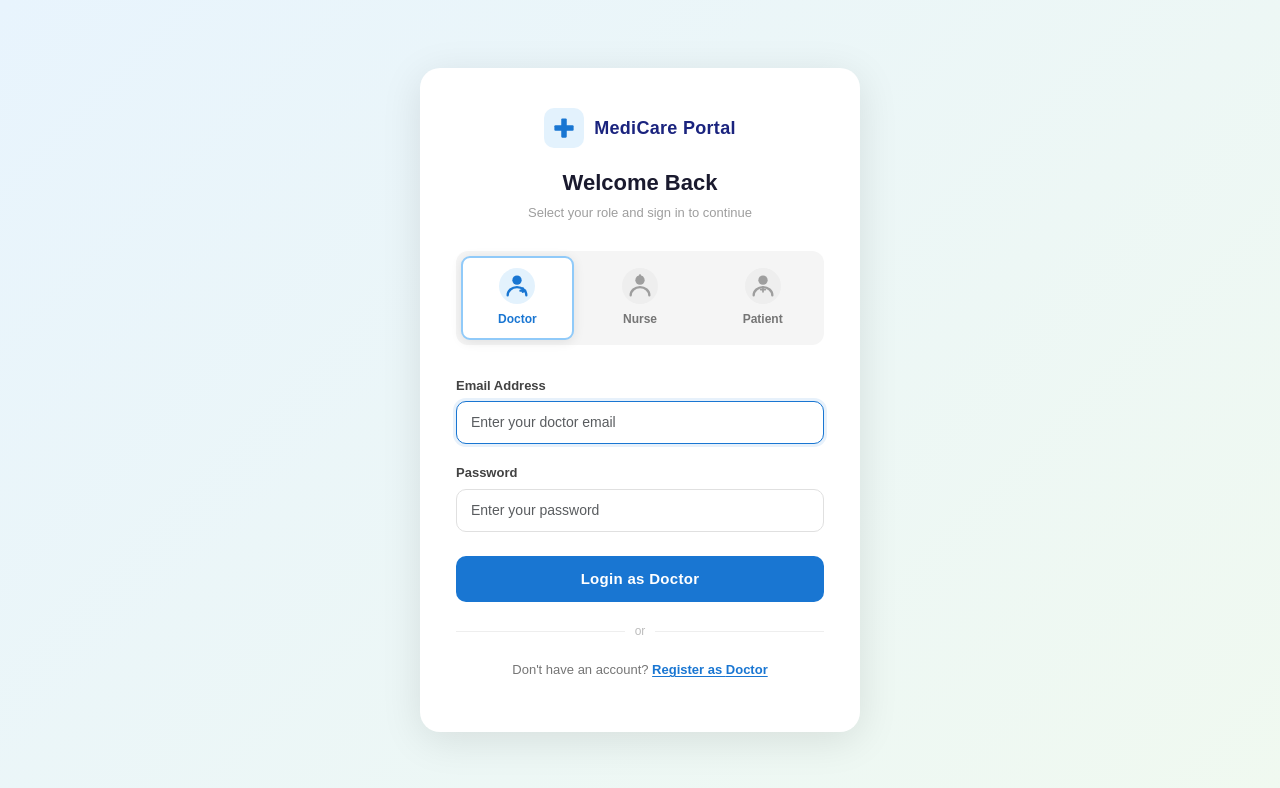
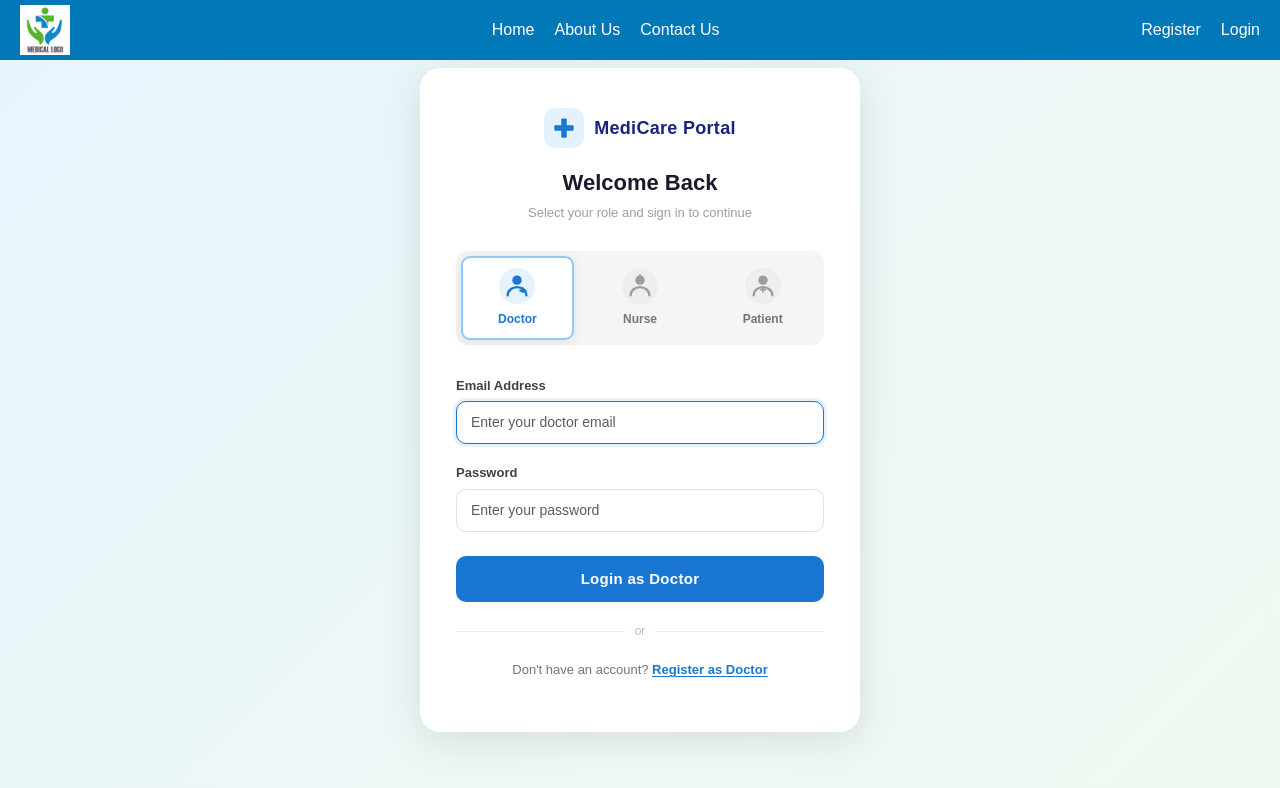
Before and after one commit to training-11/HMS-Project, a React (Create React App) app in the folder front-end/: page /login in a window 1280 px wide. Shown: the top 788 px of the page. Built offline with nearby package versions, Linux system fonts and the light colour scheme.

Commit message:
saving my local changes before pull

```diff
--- /dev/null
+++ b/front-end/src/Components/Navbar.jsx
@@ -0,0 +1,157 @@
+import { useState } from "react";
+import { useNavigate, useLocation } from "react-router-dom";
+import logo from "../assets/hospital-logo.png";
+
+const Navbar = ({
+  scrollToRef,
+  homeRef,
+  aboutRef,
+  contactRef
+}) => {
+  const navigate = useNavigate();
+  const location = useLocation();
+  const [showModal, setShowModal] = useState(false);
+
+  const handleScroll = (section, ref) => {
+
+    if (location.pathname !== "/") {
+      navigate("/", { state: { scrollTo: section } });
+      return;
+    }
+
+    if (typeof scrollToRef === "function" && ref) {
+      scrollToRef(ref);
+    }
+  };
+
+  return (
+    <>
+      <nav
+        style={{
+          position: "fixed",
+          top: 0,
+          width: "100%",
+          height: "60px",
+          background: "#0077b6",
+          color: "white",
+          display: "flex",
+          alignItems: "center",
+          justifyContent: "space-between",
+          padding: "0 20px",
+          zIndex: 1000,
+        }}
+      >
+        <img
+          src={logo}
+          alt="logo"
+          style={{ height: "50px", cursor: "pointer" }}
+          onClick={() => handleScroll("home", homeRef)}
+        />
+
+        <div style={{ display: "flex", gap: "20px" }}>
+          <span
+            style={{ cursor: "pointer" }}
+            onClick={() => handleScroll("home", homeRef)}
+          >
+            Home
+          </span>
+
+          <span
+            style={{ cursor: "pointer" }}
+            onClick={() => handleScroll("about", aboutRef)}
+          >
+            About Us
+          </span>
+
+          <span
+            style={{ cursor: "pointer" }}
+            onClick={() => handleScroll("contact", contactRef)}
+          >
+            Contact Us
+          </span>
+        </div>
+
+        <div style={{ display: "flex", gap: "20px" }}>
+          <span
+            style={{ cursor: "pointer" }}
+            onClick={() => setShowModal(true)}
+          >
+            Register
+          </span>
+
+          <span
+            style={{ cursor: "pointer" }}
+            onClick={() => navigate("/login")}
+          >
+            Login
+          </span>
+        </div>
+      </nav>
+
+      {showModal && (
+        <>
+          <div
+            onClick={() => setShowModal(false)}
+            style={{
+              position: "fixed",
+              inset: 0,
+              backgroundColor: "rgba(0,0,0,0.5)",
+              zIndex: 1001,
+            }}
+          />
+          <div
+            style={{
+              position: "fixed",
+              top: "50%",
+              left: "50%",
+              transform: "translate(-50%, -50%)",
+              background: "white",
+              zIndex: 1002,
+              width: "300px",
+              borderRadius: "8px",
+            }}
+          >
+            <div
+              style={{
+                padding: "10px",
+                background: "#0077b6",
+                color: "white",
+                display: "flex",
+                justifyContent: "space-between",
+              }}
+            >
+              <h5>Register As</h5>
+              <button
+                style={{ background: "transparent", border: "none", color: "white" }}
+                onClick={() => setShowModal(false)}
+              >
+                X
+              </button>
+            </div>
+
+            <div
+              style={{
+                padding: "15px",
+                display: "flex",
+                flexDirection: "column",
+                gap: "10px",
+              }}
+            >
+              <button onClick={() => navigate("/doctor-register")}>
+                Doctor
+              </button>
+              <button onClick={() => navigate("/nurse-register")}>
+                Nurse
+              </button>
+              <button onClick={() => navigate("/patient-register")}>
+                Patient
+              </button>
+            </div>
+          </div>
+        </>
+      )}
+    </>
+  );
+};
+
+export default Navbar;
--- a/front-end/src/pages/Home.jsx
+++ b/front-end/src/pages/Home.jsx
@@ -1,29 +1,22 @@
-import React, { useRef, useState } from "react";
-// import DoctorRegistrationForm from "./registration/DoctorRegistrationForm";
-// import NurseRegistrationForm from "./registration/NurseRegistrationForm";
-// import PatientRegistrationForm from "./registration/PatientRegistrationForm";
+import { useRef, useState, useEffect } from "react";
+import { useLocation } from "react-router-dom";
 import AboutUs from "./AboutUs";
 import ContactUs from "./ContactUs";
 import Footer from "../Components/Footer";
-
-
-import logo from "../assets/hospital-logo.png";
+import Navbar from "../Components/Navbar";
 import bgImage from "../assets/hospital-bg.jpg";
 
 function Home() {
   const homeRef = useRef(null);
   const aboutRef = useRef(null);
   const contactRef = useRef(null);
-  const doctorRef = useRef(null);
-  const nurseRef = useRef(null);
-  const patientRef = useRef(null);
-  const adminRef = useRef(null);
 
-  const [showModal, setShowModal] = useState(false);
+  const [showModal] = useState(false);
 
+  const location = useLocation();
 
   const scrollToRef = (ref) => {
-    if (ref.current) {
+    if (ref && ref.current) {
       window.scrollTo({
         top: ref.current.offsetTop - 60,
         behavior: "smooth",
@@ -31,41 +24,28 @@ function Home() {
     }
   };
 
+  useEffect(() => {
+    if (location.state?.scrollTo) {
+      const section = location.state.scrollTo;
+
+      setTimeout(() => {
+        if (section === "home") scrollToRef(homeRef);
+        if (section === "about") scrollToRef(aboutRef);
+        if (section === "contact") scrollToRef(contactRef);
+      }, 100);
+    }
+  }, [location]);
+
   return (
     <div style={{ fontFamily: "Arial, sans-serif" }}>
-      {/* Navbar */}
-      <nav
-        style={{
-          position: "fixed",
-          top: 0,
-          width: "100%",
-          height: "60px",
-          background: "#0077b6",
-          color: "white",
-          display: "flex",
-          alignItems: "center",
-          justifyContent: "space-between",
-          padding: "0 20px",
-          zIndex: 1000,
-        }}
-      >
-        <div style={{ display: "flex", alignItems: "center" }}>
-          <img src={logo} alt="logo" style={{ height: "50px" }} />
-        </div>
 
-        <div style={{ display: "flex", gap: "20px" }}>
-          <span style={{ cursor: "pointer" }} onClick={() =>  window.location.href = "/"}>Home</span>
-          <span style={{ cursor: "pointer" }} onClick={() => scrollToRef(aboutRef)}>About Us</span>
-          <span style={{ cursor: "pointer" }} onClick={() => scrollToRef(contactRef)}>Contact Us</span>
-        </div>
+      <Navbar
+        scrollToRef={scrollToRef}
+        homeRef={homeRef}
+        aboutRef={aboutRef}
+        contactRef={contactRef}
+      />
 
-        <div style={{ display: "flex", gap: "20px" }}>
-          <span style={{ cursor: "pointer" }} onClick={() => setShowModal(true)}>Register</span>
-          <span style={{ cursor: "pointer" }} onClick={() => window.location.href = "/login"}>Login</span>
-        </div>
-      </nav>
-
-      {/* Home Section */}
       <section
         ref={homeRef}
         style={{
@@ -86,115 +66,15 @@ function Home() {
         <p style={{ fontSize: "1.5rem" }}>Your Health, Our Priority</p>
       </section>
 
-      {/* About Section */}
       <section ref={aboutRef}>
         <AboutUs />
       </section>
 
-      {/* Contact Section */}
       <section ref={contactRef}>
         <ContactUs />
       </section>
 
-      {/* Registration Forms */}
-      {/* <section ref={doctorRef}><DoctorRegistrationForm /></section>
-      <section ref={nurseRef}><NurseRegistrationForm /></section>
-      <section ref={patientRef}><PatientRegistrationForm /></section>
-      <section ref={adminRef}> */}
-        {/* You can add AdminRegistrationForm here later */}
-        {/* <div style={{ padding: "50px", textAlign: "center", fontSize: "1.2rem", color: "#0077b6" }}>
-          Admin Registration Form will be here
-        </div>
-      </section> */}
-
-      {/* Registration Modal */}
-
-      <Footer/>
-
-      {showModal && (
-        <>
-          <div
-            onClick={() => setShowModal(false)}
-            style={{
-              position: "fixed",
-              inset: 0,
-              backgroundColor: "rgba(0,0,0,0.5)",
-              zIndex: 1001,
-            }}
-          />
-          <div
-            style={{
-              position: "fixed",
-              top: "50%",
-              left: "50%",
-              transform: "translate(-50%, -50%)",
-              background: "white",
-              zIndex: 1002,
-              width: "300px",
-              borderRadius: "8px",
-              overflow: "hidden",
-            }}
-          >
-            <div
-              style={{
-                display: "flex",
-                justifyContent: "space-between",
-                alignItems: "center",
-                padding: "10px 20px",
-                background: "#0077b6",
-                color: "white",
-              }}
-            >
-              <h3>Register As</h3>
-              <button
-                style={{
-                  cursor: "pointer",
-                  background: "transparent",
-                  color: "white",
-                  border: "none",
-                  fontSize: "1.2rem",
-                }}
-                onClick={() => setShowModal(false)}
-              >
-                X
-              </button>
-            </div>
-            <div
-              style={{
-                display: "flex",
-                flexDirection: "column",
-                padding: "20px",
-                gap: "10px",
-              }}
-            >
-              <button
-                style={modalBtnStyle}
-                onClick={() => {  window.location.href = "/doctor-register"; setShowModal(false); }}
-              >
-                Doctor
-              </button>
-              <button
-                style={modalBtnStyle}
-                onClick={() => {  window.location.href = "/nurse-register"; setShowModal(false); }}
-              >
-                Nurse
-              </button>
-              <button
-                style={modalBtnStyle}
-                onClick={() => {  window.location.href = "/patient-register"; setShowModal(false); }}
-              >
-                Patient
-              </button>
-              <button
-                style={modalBtnStyle}
-                onClick={() => {  window.location.href = ""; setShowModal(false); }}
-              >
-                Admin
-              </button>
-            </div>
-          </div>
-        </>
-      )}
+      <Footer />
     </div>
   );
 }
--- a/front-end/src/pages/registration/DoctorRegistrationForm.jsx
+++ b/front-end/src/pages/registration/DoctorRegistrationForm.jsx
@@ -1,5 +1,6 @@
 import React, { useState } from "react";
 import { useNavigate } from "react-router-dom";
+import Navbar from "../../Components/Navbar";
 
 const DoctorRegistrationForm = () => {
   const navigate = useNavigate();
@@ -67,6 +68,7 @@ const DoctorRegistrationForm = () => {
 
   return (
     <>
+  <Navbar />
       <link rel="stylesheet" href="https://cdn.jsdelivr.net/npm/bootstrap@5.3.2/dist/css/bootstrap.min.css" />
       <style>{`
         .hc-bg {
--- a/front-end/src/pages/registration/Login.jsx
+++ b/front-end/src/pages/registration/Login.jsx
@@ -1,5 +1,6 @@
 import React, { useState } from "react";
 import { useNavigate } from "react-router-dom";
+import Navbar from "../../Components/Navbar";
 
 const ROLES = [
   {
@@ -101,6 +102,7 @@ const Login = () => {
 
   return (
     <>
+  <Navbar />
       <link rel="stylesheet" href="https://cdn.jsdelivr.net/npm/bootstrap@5.3.2/dist/css/bootstrap.min.css" />
       <style>{`
         * { box-sizing: border-box; }
--- a/front-end/src/pages/registration/NurseRegistrationForm.jsx
+++ b/front-end/src/pages/registration/NurseRegistrationForm.jsx
@@ -1,6 +1,7 @@
 import React, { useState } from "react";
 import { useNavigate } from "react-router-dom";
 import "../../Components/styles/NurseForm.css";
+import Navbar from "../../Components/Navbar";
 
 function NurseRegistrationForm() {
   const navigate = useNavigate();
@@ -86,6 +87,8 @@ function NurseRegistrationForm() {
   };
 
   return (
+    <>
+    <Navbar />
     <div className="nurse-form-container">
       <h2>Nurse Registration</h2>
 
@@ -186,6 +189,7 @@ function NurseRegistrationForm() {
         </p>
       </form>
     </div>
+    </>
   );
 }
 
--- a/front-end/src/pages/registration/PatientList.jsx
+++ b/front-end/src/pages/registration/PatientList.jsx
@@ -1,4 +1,5 @@
 import React from "react";
+import Navbar from "../../Components/Navbar";
 
 const PatientList = ({ patients, setPatients }) => {
   const handleDelete = (index) => {
@@ -8,6 +9,8 @@ const PatientList = ({ patients, setPatients }) => {
   };
 
   return (
+    <>
+     <Navbar />
     <div style={{ width: "600px", margin: "30px auto" }}>
       <h2>Registered Patients</h2>
 
@@ -40,6 +43,7 @@ const PatientList = ({ patients, setPatients }) => {
         </table>
       )}
     </div>
+    </>
   );
 };
 
--- a/front-end/src/pages/registration/PatientRegistrationForm.jsx
+++ b/front-end/src/pages/registration/PatientRegistrationForm.jsx
@@ -1,6 +1,7 @@
 import React, { useState } from "react";
 import { useNavigate } from "react-router-dom";
 import "../../Components/styles/PatientRegistrationForm.css";
+import Navbar from "../../Components/Navbar";
 
 const PatientRegistrationForm = () => {
   const navigate = useNavigate();
@@ -57,6 +58,8 @@ const PatientRegistrationForm = () => {
   };
 
   return (
+    <>
+     <Navbar />
     <div className="container">
       <div className="form-box">
         <h2>Patient Registration</h2>
@@ -167,6 +170,7 @@ const PatientRegistrationForm = () => {
         </form>
       </div>
     </div>
+    </>
   );
 };
 
```
Also changed, not shown: 1 other file (tests, documents, lock files or other folders).
